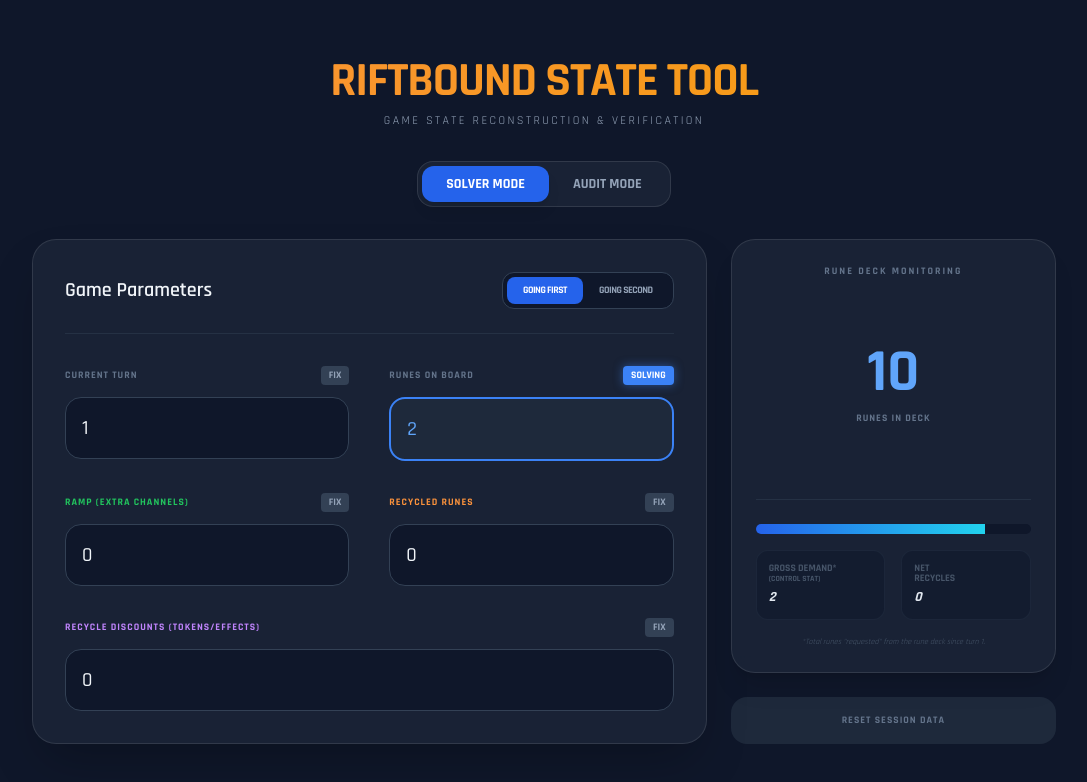
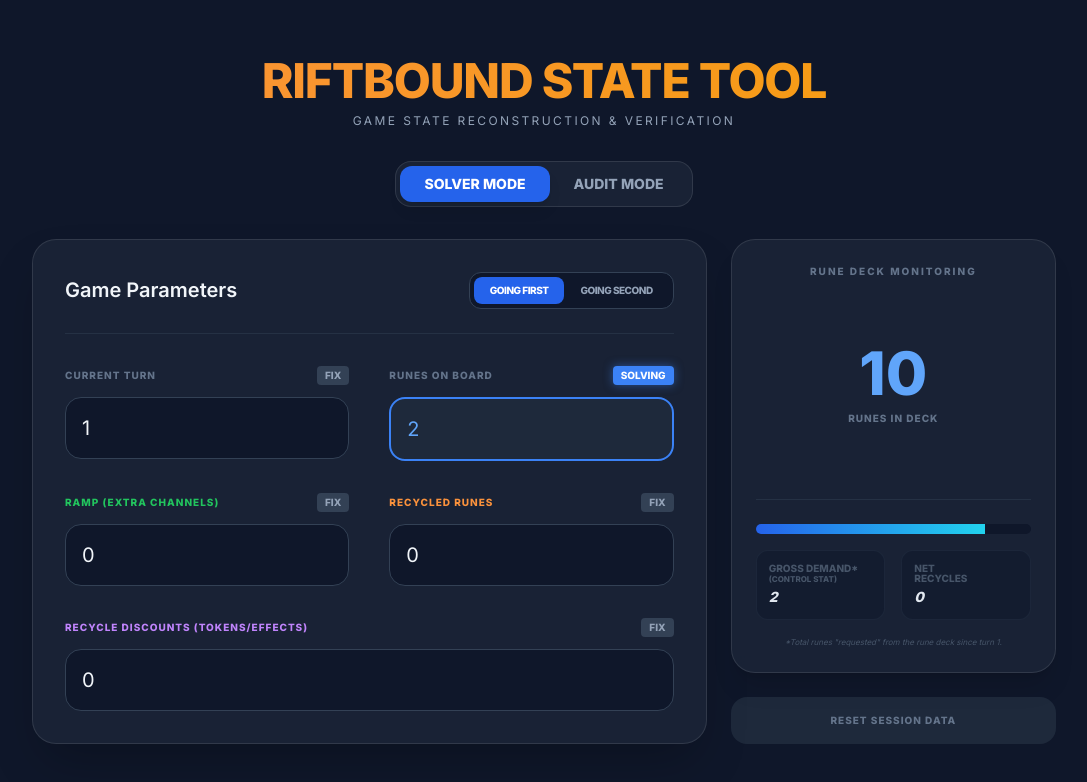
Before and after one commit to PoigyPo12/riftbound-auditor, a plain HTML site: page index.html in a window 1280 px wide. Shown: the whole page, without its empty margins (96-1183 px from the left). Drawn offline with nearby package versions, Linux system fonts and the light colour scheme.

Commit message:
Update index.html

```diff
--- a/index.html
+++ b/index.html
@@ -6,12 +6,12 @@
     <title>Riftbound Auditor & Solver</title>
     <script src="https://cdn.tailwindcss.com"></script>
     <style>
-        @import url('https://fonts.googleapis.com/css2?family=Rajdhani:wght@400;500;600;700&display=swap');
+        @import url('https://fonts.googleapis.com/css2?family=Inter:wght@300;400;600;800&display=swap');
 
         body {
             background-color: #0f172a;
             color: #f1f5f9;
-            font-family: 'Rajdhani', sans-serif;
+            font-family: 'Inter', sans-serif;
         }
 
         .glass-panel {
```
